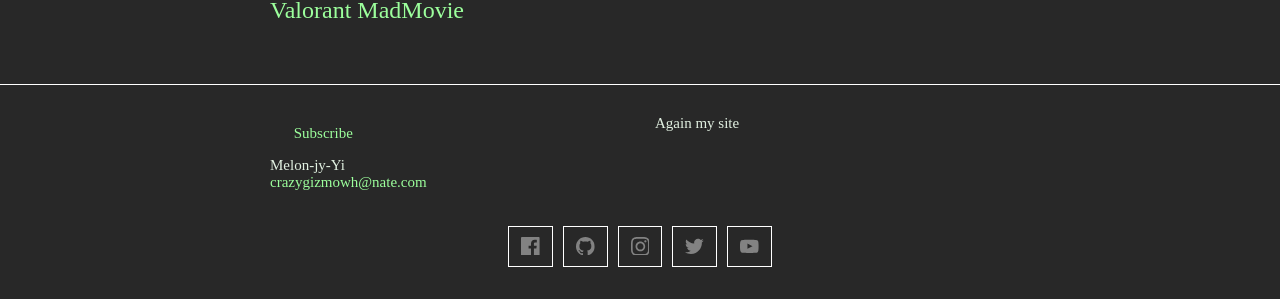
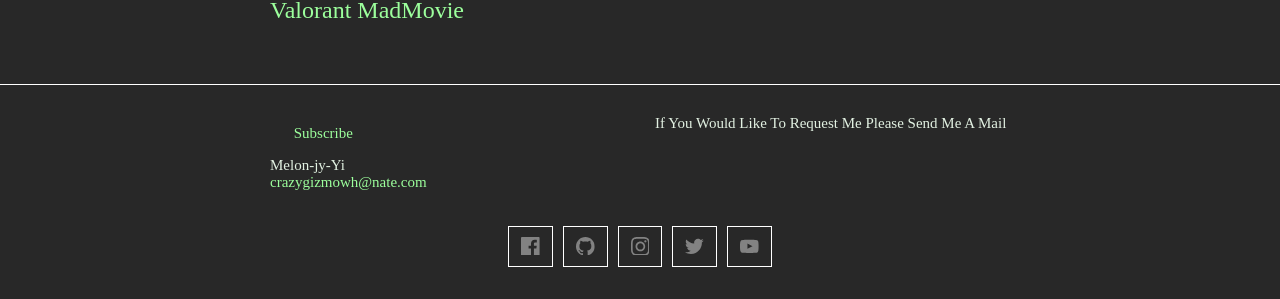
Before and after one commit to Melon-jy/Melon-jy.github.io, a Jekyll site: the page built from index.md, in a window 1280 px wide. Shown: the part 1358-1657 px from the top of the page. Built offline with Jekyll 4.4.1, drawn with Linux system fonts in a browser that asks for light colours.

Commit message:
config edit1

```diff
--- a/_config.yml
+++ b/_config.yml
@@ -3,7 +3,7 @@ author:
   name: Melon-jy-Yi
   email: crazygizmowh@nate.com
 description: > # this means to ignore newlines until "show_excerpts:"
-  Again my site
+  If You Would Like To Request Me Please Send Me A Mail
 
 show_excerpts: false # set to true to show excerpts on the homepage
 
```
